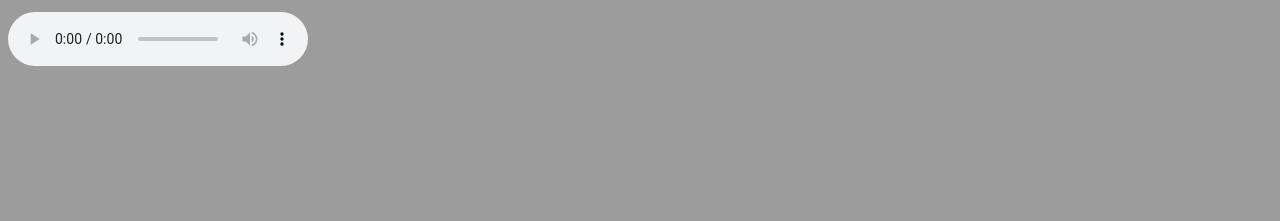
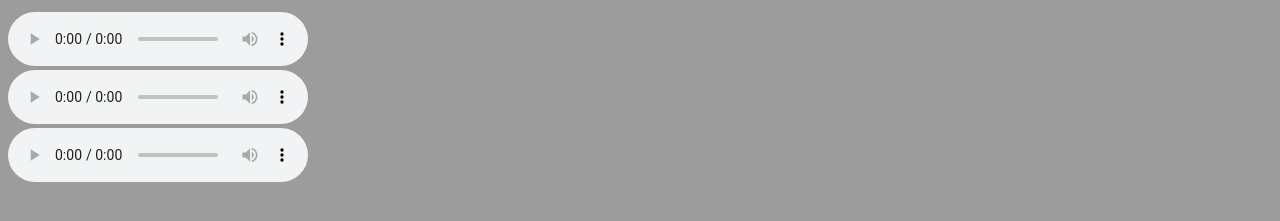
Before and after one commit to roquesosrelindo2/paraprobarpaginas, a plain HTML site: page index.html in a window 1280 px wide. Shown: the part 171-392 px from the top of the page. Drawn offline with Linux system fonts and the light colour scheme.

Commit message:
Add files via upload

```diff
--- a/index.html
+++ b/index.html
@@ -19,7 +19,16 @@
     <div class="canciones">
             <audio controls>
             <source src="estefania/Diana Charly Garcia.mp3" type="audio/mpeg">
+            Tu navegador no soporta la etiqueta de audio.
+            </audio>
+    </div>
+    <div class="canciones">
+        <audio controls>
             <source src="estefania/Spinetta Diana.mp3" type="audio/mpeg">
+        </audio>
+    </div>
+    <div class="canciones">
+        <audio controls>
             <source src="estefania/Melina - Leo Mattioli.mp3" type="audio/mpeg">
         </audio>
     </div>
```
